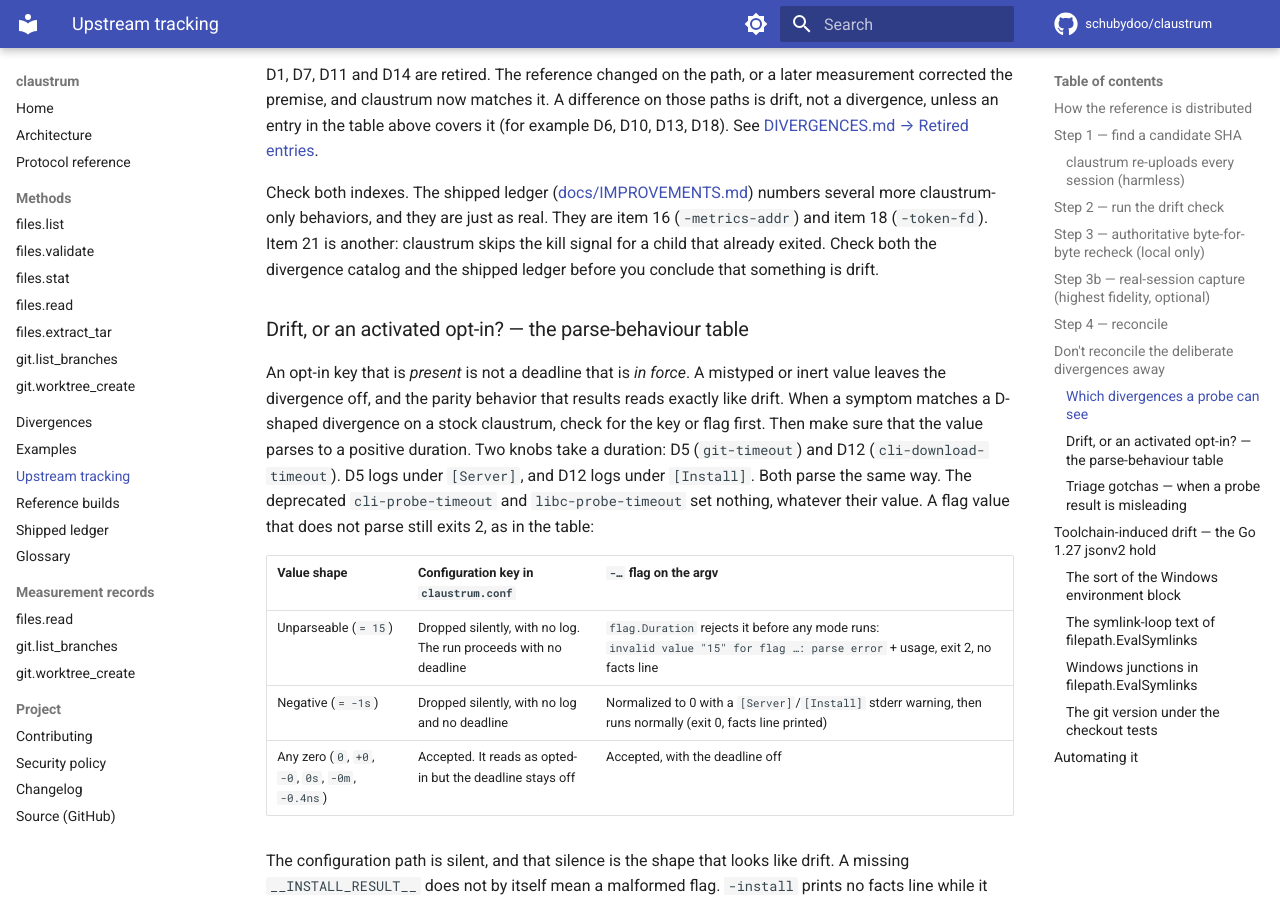
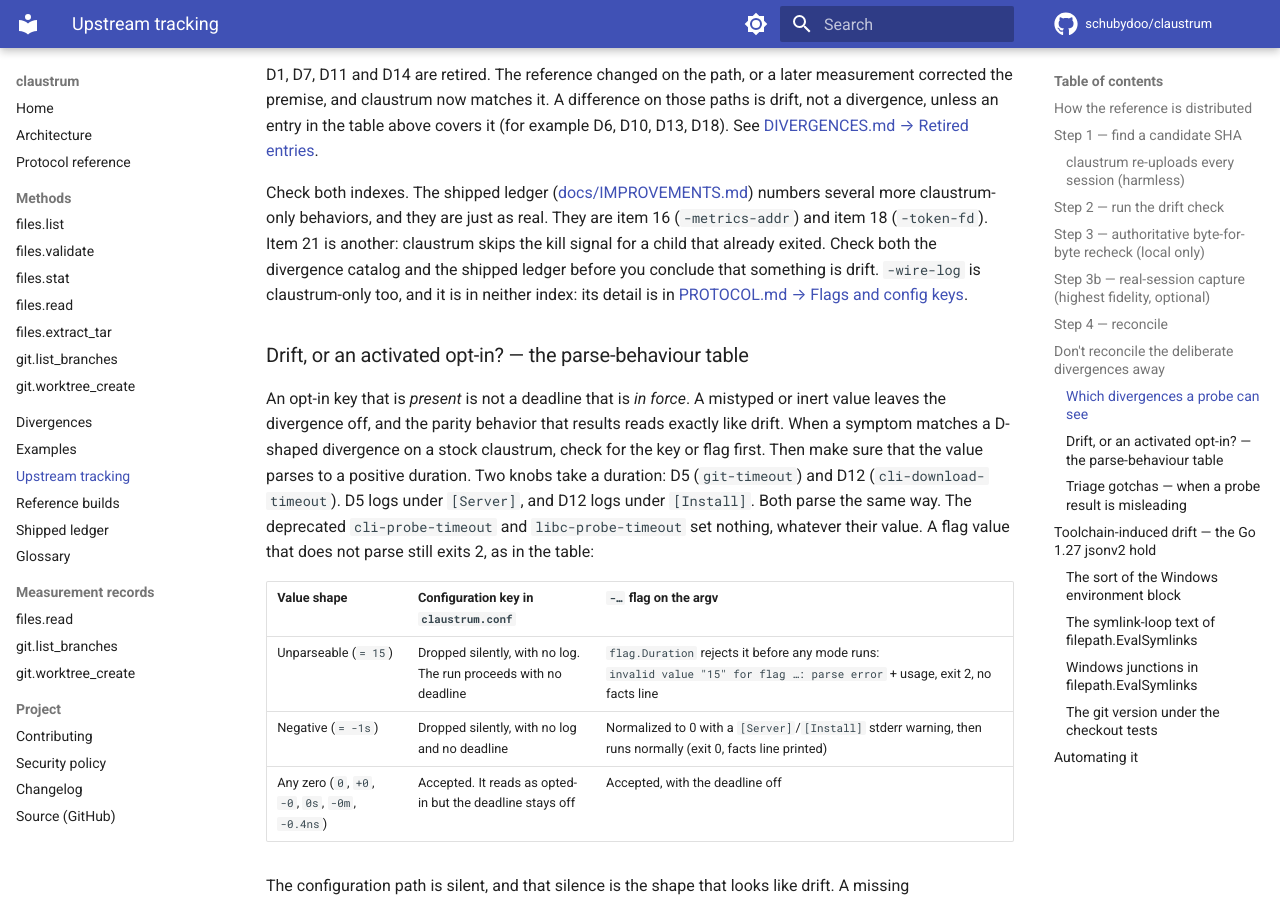
Before and after one commit to schubydoo/claustrum, an MkDocs documentation site: the page built from docs/UPSTREAM-TRACKING.md, in a window 1280 px wide and 900 px high, scrolled down 6327 px. Built offline with MkDocs 1.6.1 and Material for MkDocs 9.7.7, drawn with Linux system fonts in a browser that asks for light colours; comment, search, counter and statistics services are not loaded.

Commit message:
docs: say where the detail of -wire-log is, in the drift triage text
Co-Authored-By: Claude Opus 5.5 <noreply@anthropic.com>

```diff
--- a/docs/UPSTREAM-TRACKING.md
+++ b/docs/UPSTREAM-TRACKING.md
@@ -225,7 +225,9 @@ Check both indexes. The shipped ledger ([docs/IMPROVEMENTS.md](IMPROVEMENTS.md))
 numbers several more claustrum-only behaviors, and they are just as real. They are
 item 16 (`-metrics-addr`) and item 18 (`-token-fd`). Item 21 is another: claustrum skips the
 kill signal for a child that already exited. Check both the divergence catalog and
-the shipped ledger before you conclude that something is drift.
+the shipped ledger before you conclude that something is drift. `-wire-log` is
+claustrum-only too, and it is in neither index: its detail is in
+[PROTOCOL.md → Flags and config keys](PROTOCOL.md#flags-and-config-keys).
 
 ### Drift, or an activated opt-in? — the parse-behaviour table
 
```
